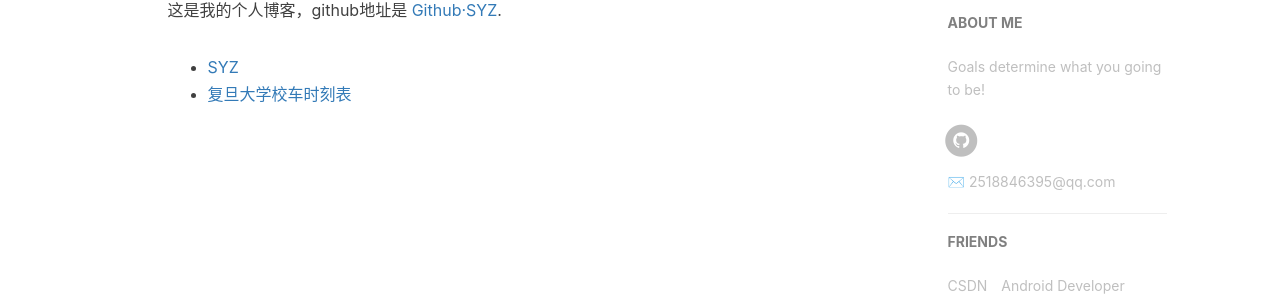
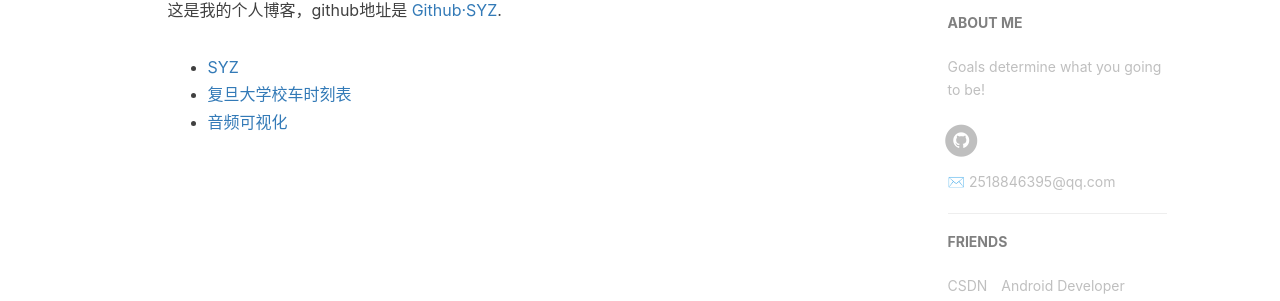
Before and after one commit to syz913/syz913.github.io, a Jekyll site: the page built from about.html, in a window 1280 px wide. Shown: the part 571-872 px from the top of the page. Built offline with Jekyll 4.4.1, drawn with Linux system fonts in a browser that asks for light colours; nearby versions of some CDN libraries; comment, search, counter and statistics services are not loaded.

Commit message:
initial commit

```diff
--- a/about.html
+++ b/about.html
@@ -21,6 +21,7 @@ header-img: "img/post-bg-rwd.jpg"
     <ul>
 		<li><a href="https://syz913.github.io">SYZ</a></li>
         <li><a href="https://syz913.github.io/busschedule/">复旦大学校车时刻表</a></li>
+        <li><a href="https://syz913.github.io/music.html">音频可视化</a></li>
     </ul>
 </div>
 
```
Also changed, not shown: other parts of about.html (+1 -0 lines).
